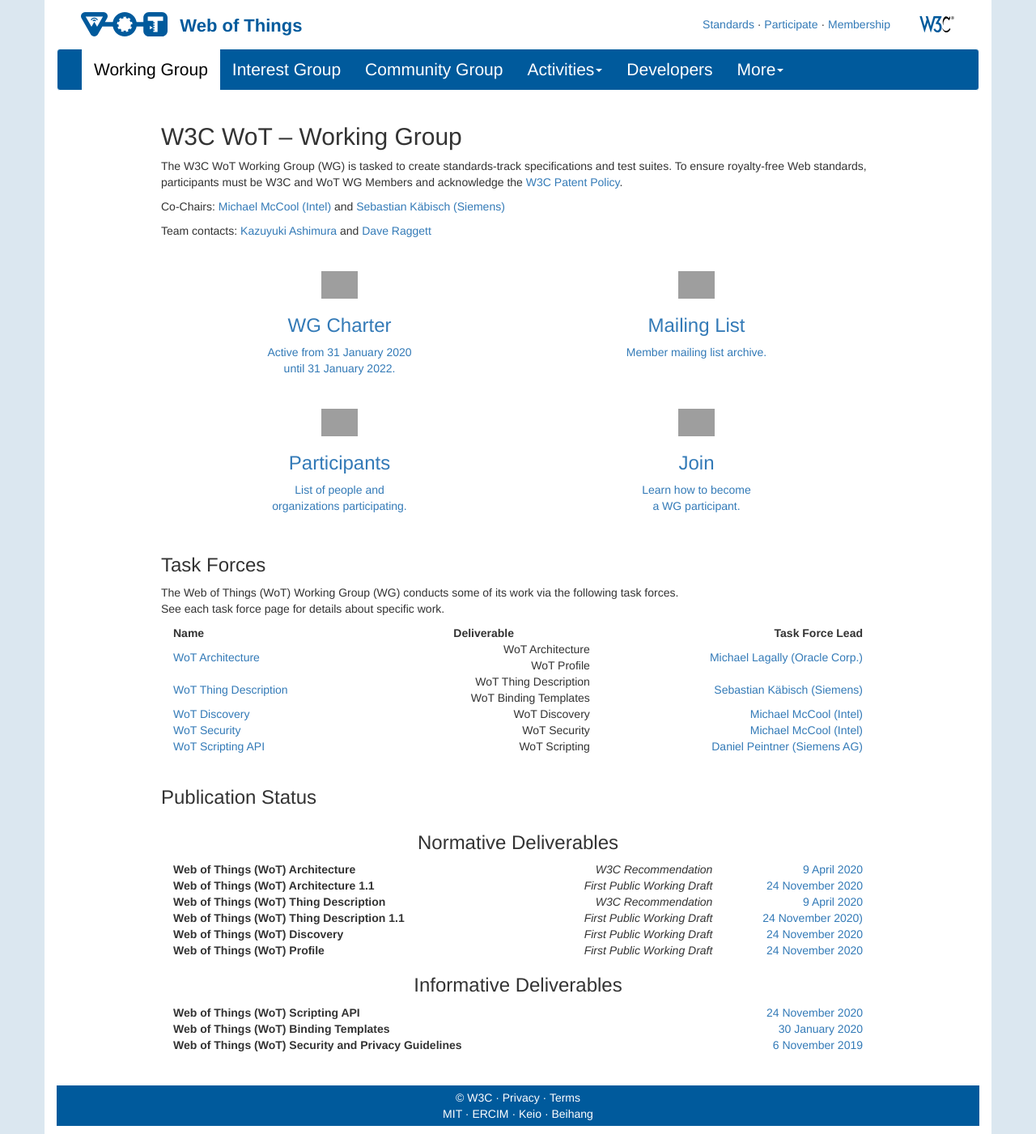
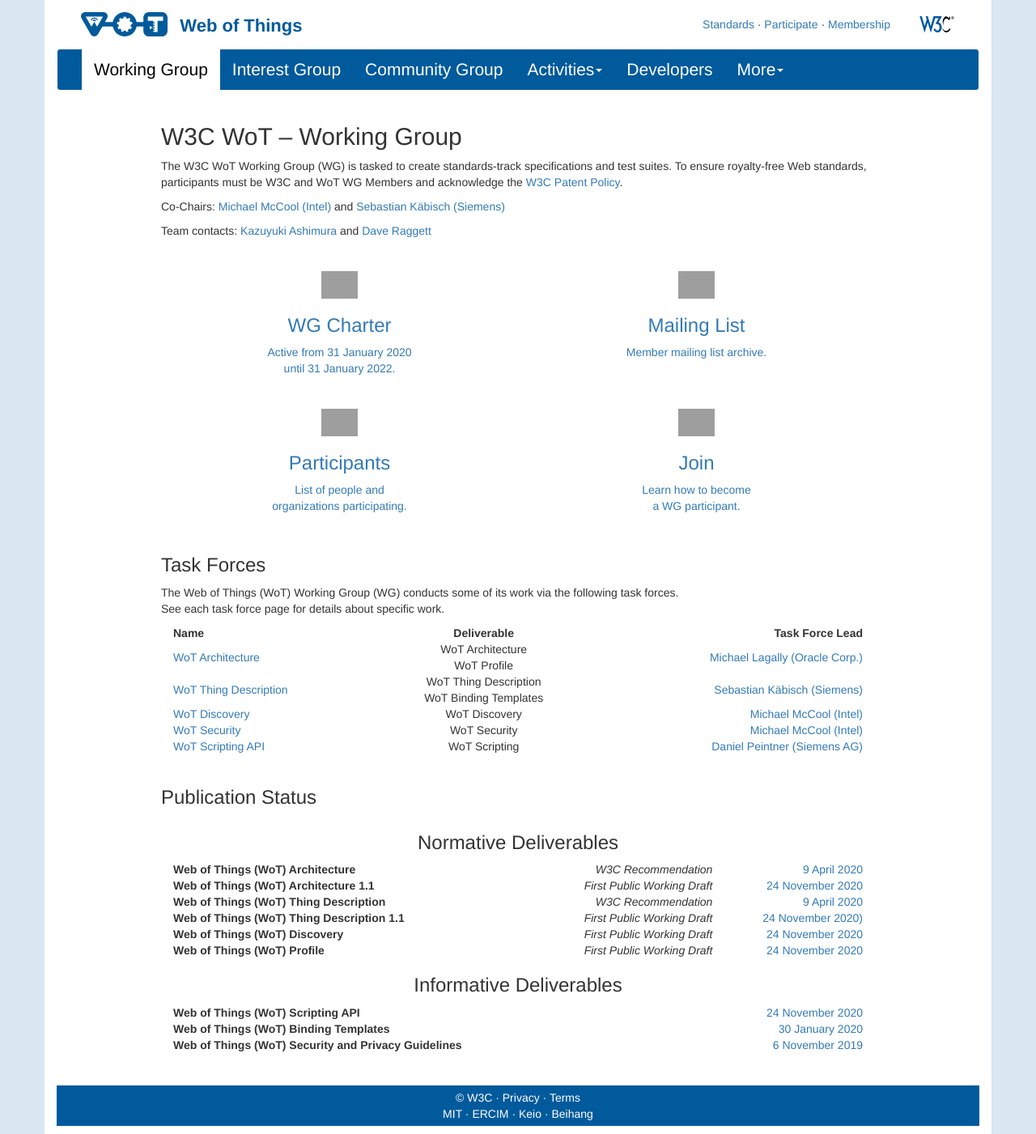
Before and after one commit to w3c/wot-marketing, a Jekyll site: the page built from docs/wg/index.html, in a window 1280 px wide. Shown: the whole page at 81% size. Built offline with Jekyll 4.4.1, drawn with Linux system fonts in a browser that asks for light colours; nearby versions of some CDN libraries; grey boxes are pictures that could not be loaded.

Commit message:
center deliverable column

```diff
--- a/docs/wg/index.html
+++ b/docs/wg/index.html
@@ -49,27 +49,27 @@
 				</tr>
 				<tr>
 					<td><a href="{{'activities/tf-architecture/' | relative_url }}">WoT Architecture</a></td>
-					<td style="text-align:right;">WoT Architecture<br>WoT Profile</td>
+					<td style="text-align:center;">WoT Architecture<br>WoT Profile</td>
 					<td style="text-align:right;"><a href="mailto:michael.lagally@oracle.com">Michael Lagally (Oracle Corp.)</a></td>
 				</tr>
 				<tr>
 					<td><a href="{{'activities/tf-td/' | relative_url }}">WoT Thing Description</a></td>
-					<td style="text-align:right;">WoT Thing Description<br>WoT Binding Templates</td>
+					<td style="text-align:center;">WoT Thing Description<br>WoT Binding Templates</td>
 					<td style="text-align:right;"><a href="mailto:sebastian.kaebisch@siemens.com">Sebastian K&auml;bisch (Siemens)</a><br></td>
 				</tr>
 				<tr>
 					<td><a href="{{'activities/tf-discovery/' | relative_url }}">WoT Discovery</a></td>
-					<td style="text-align:right;">WoT Discovery</td>
+					<td style="text-align:center;">WoT Discovery</td>
 					<td style="text-align:right;"><a href="mailto:michael.mccool@intel.com">Michael McCool (Intel)</a></td>
 				</tr>
 				<tr>
 					<td><a href="{{'activities/tf-security/' | relative_url }}">WoT Security</a></td>
-					<td style="text-align:right;">WoT Security</td>
+					<td style="text-align:center;">WoT Security</td>
 					<td style="text-align:right;"><a href="mailto:michael.mccool@intel.com">Michael McCool (Intel)</a></td>
 				</tr>
 				<tr>
 					<td><a href="{{'activities/tf-scripting/' | relative_url }}">WoT Scripting API</a></td>
-					<td style="text-align:right;">WoT Scripting</td>
+					<td style="text-align:center;">WoT Scripting</td>
 					<td style="text-align:right;"><a href="mailto:daniel.peintner.ext@siemens.com">Daniel Peintner (Siemens AG)</a></td>
 				</tr>
 			</table>
```
Also changed, not shown: docs/ig/index.html (+4 -4 lines).
